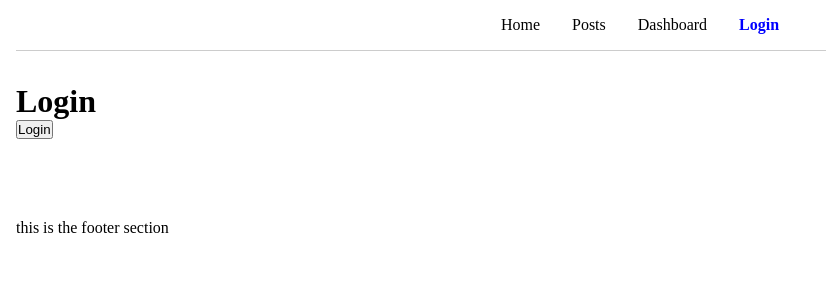
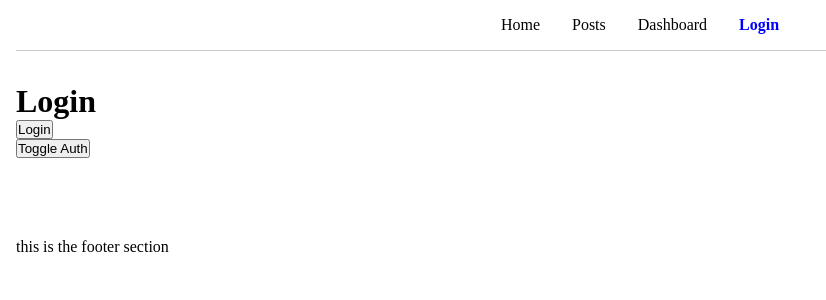
Before and after one commit to sevankeshish/router-dom-v6, a React (Vite) app: page /app/login in a window 1280 px wide. Shown: the top 300 px of the page, without its empty margins (0-826 px from the left). Built offline with nearby package versions, Linux system fonts and the light colour scheme.

Commit message:
useNavigate compponent?

```diff
--- a/src/App.jsx
+++ b/src/App.jsx
@@ -1,4 +1,4 @@
-import { Route, Routes } from "react-router-dom";
+import { Navigate, Route, Routes } from "react-router-dom";
 import "./App.css";
 import Layout from "./components/Layout";
 import Payments from "./components/Payments";
@@ -18,7 +18,7 @@ function App() {
           <Route path="login" element={<Login />} />
           <Route path="posts" element={<Posts />} />
           <Route path="dashboard" element={<Dashboard />}>
-            <Route index element={<Profile />} />
+            <Route index element={<Navigate to="profile" />} />
             <Route path="profile" element={<Profile />} />
             <Route path="payments" element={<Payments />} />
           </Route>
--- a/src/pages/Login.jsx
+++ b/src/pages/Login.jsx
@@ -1,7 +1,10 @@
-import { useNavigate } from "react-router-dom";
+import { useState } from "react";
+import { Navigate, useNavigate } from "react-router-dom";
 
 const Login = () => {
   const navigate = useNavigate();
+  const [isAuth, setIsAuth] = useState(false);
+
   const handleSubmit = (e) => {
     e.preventDefault();
     navigate("/app/dashboard", { replace: true, state: "this is dummy data" });
@@ -9,9 +12,11 @@ const Login = () => {
   return (
     <div>
       <h1>Login</h1>
+      {isAuth && <Navigate to="/app/dashboard" replace={true} />}
       <form onSubmit={handleSubmit}>
         <button>Login</button>
       </form>
+      <button onClick={() => setIsAuth(!isAuth)}>Toggle Auth</button>
     </div>
   );
 };
```
